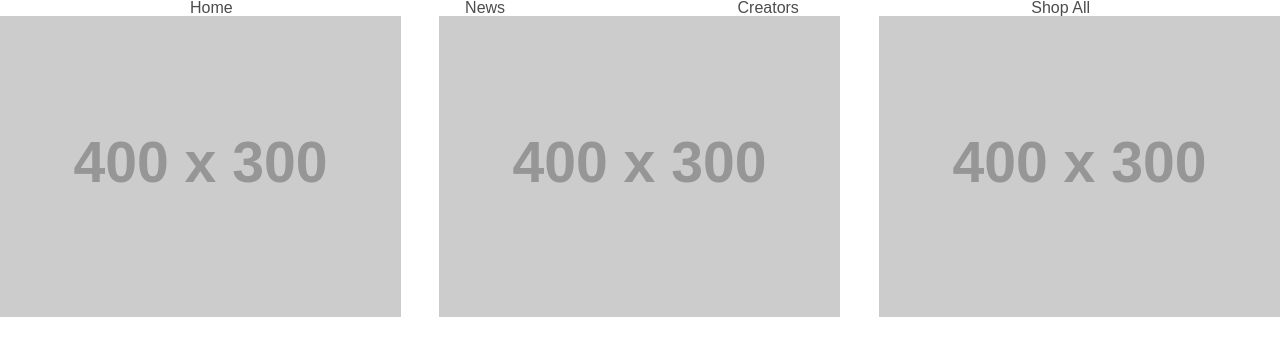
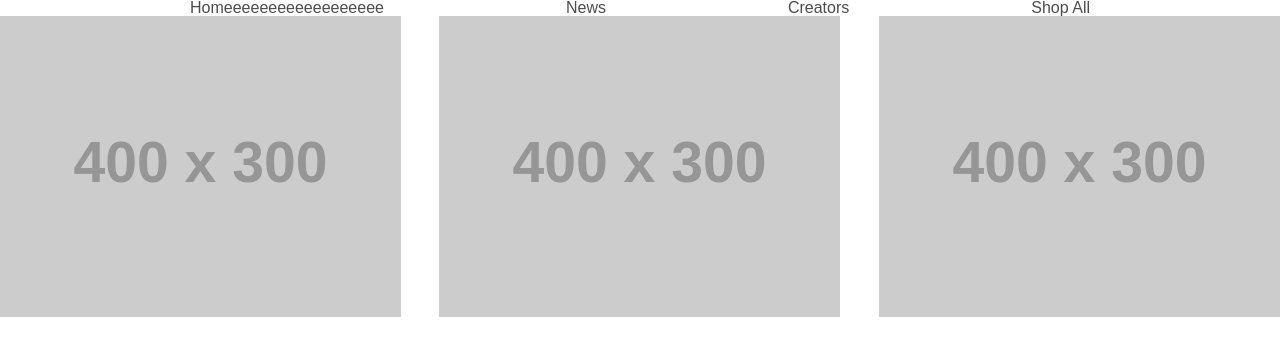
Before and after one commit to yuka1269/design, a plain HTML site: page 20240612/index.html in a window 1280 px wide. Drawn offline with Linux system fonts and the light colour scheme; placeholder pictures from the web are drawn by us.

Commit message:
2回目のGIT

```diff
--- a/20240612/index.html
+++ b/20240612/index.html
@@ -10,7 +10,7 @@
 <body>
     <nav>
         <ul>
-            <li><a href="">Home</a></li>
+            <li><a href="">Homeeeeeeeeeeeeeeeeee</a></li>
             <li><a href="">News</a></li>
             <li><a href="">Creators</a></li>
             <li><a href="">Shop All</a></li>
```
